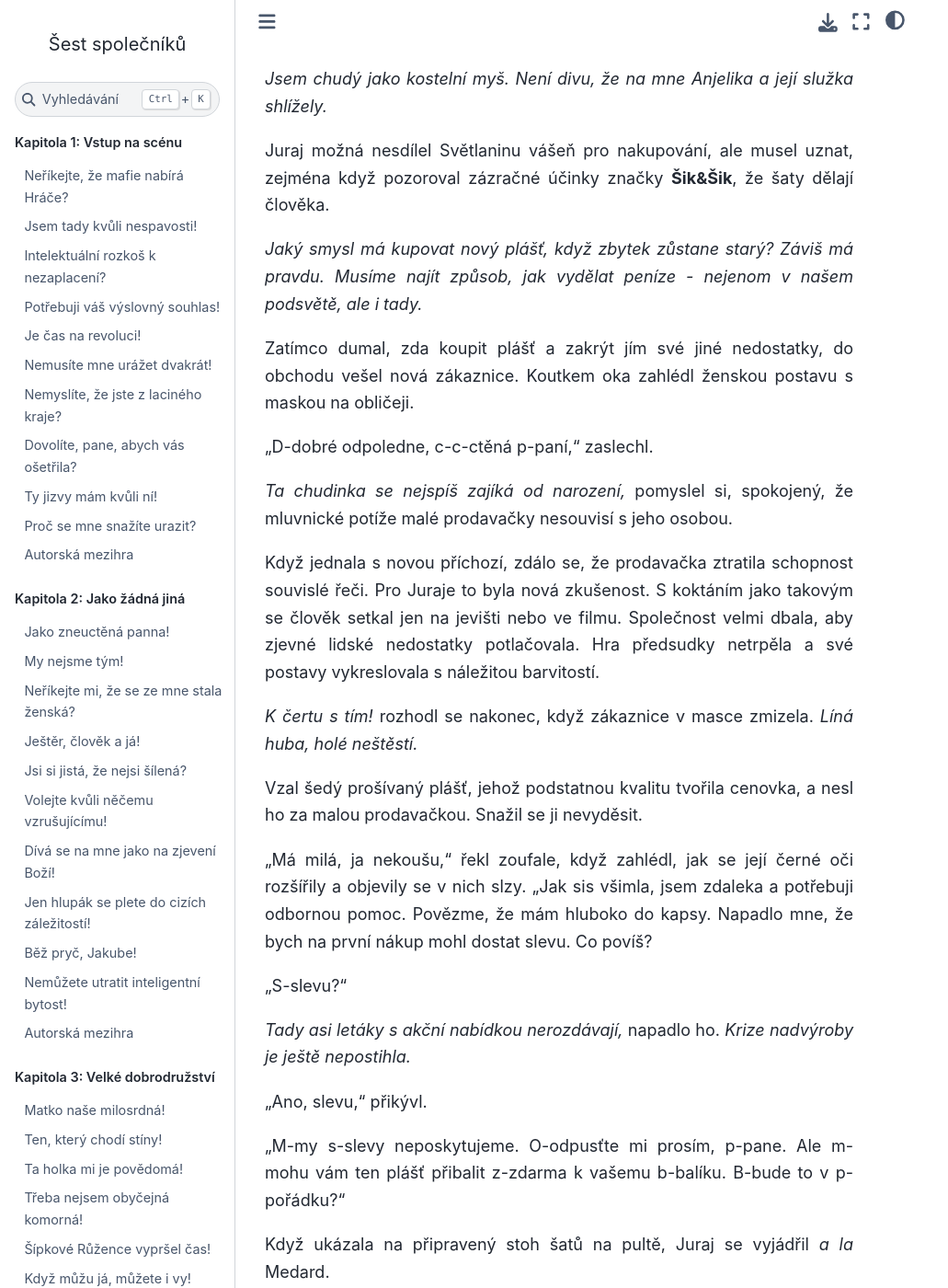
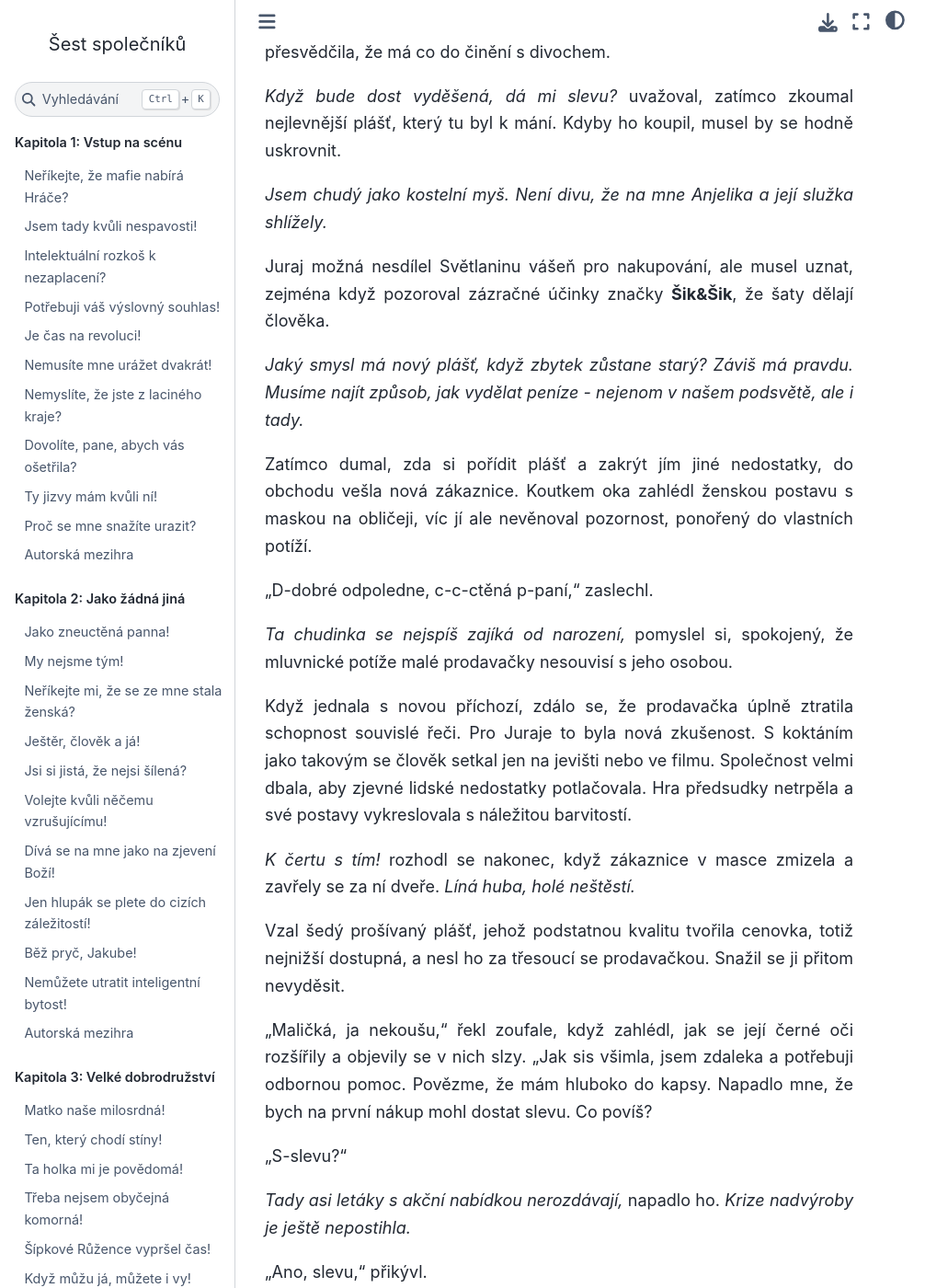
Before and after one commit to hanpari/sest-spolecniku, a Sphinx documentation site: the page built from source/sest_spolecniku/013-pavouci-a-masky/07.md, in a window 1280 px wide and 1400 px high, scrolled down 3703 px. Shown: the whole window at 92% size, without its empty margins (0-1031 px from the left). Built offline with Sphinx 7.4.7 and the Sphinx Book theme 1.1.4, drawn with Linux system fonts in a browser that asks for light colours; pages that are not in the unit, such as notebooks, are missing from menus; some of the changed text lies outside the part shown.

Commit message:
Update 07.md

```diff
--- a/source/sest_spolecniku/013-pavouci-a-masky/07.md
+++ b/source/sest_spolecniku/013-pavouci-a-masky/07.md
@@ -66,13 +70,13 @@
 
 "K čertu s tebou, nádhero!" vykřikl nahlas.
 
-V té chvíli se nacházel v podivuhodné pohádkové představě o středověkém krámku. Více než cokoliv obchod připomínal moderní butik ve fantastických kulisách, spíše takovou hru na staré časy.
+V té chvíli se nacházel v podivuhodné pohádkové představě o středověkém krámku. Více než cokoliv obchod připomínal moderní butik ve fantastických kulisách, spíše takovou hru na staré časy než skutečný originál.
 
 Obchod byl prostorný a vzdušný, plný světla, které sem proudilo z vitrážových oken. Oproti současným butikům tenhle nenabízel velký výběr, šatů bylo málo, zato ale stály víc, než si mohl dovolit.
 
 Maličká prodavačka, hezká jako obrázek a nervózní jako týraná kočka, sebou trhla, sotva uslyšela, jak posílá Světlanu do horoucích pekel.
 
-Juraj jí rychle věnoval úklonu a široký úsměv. "Omlouvám se, slečno, to nebylo na vás. Jen jsem si vzpomněl na osobu, která mi pije krev."
+Juraj jí rychle věnoval úklonu a široký úsměv. "Omlouvám se, maličká, to nebylo na tebe. Jen jsem si vzpomněl na osobu, která mi pije krev."
 
 "S-samozřejmě, c-ctěný p-pane."
 
@@ -80,7 +84,7 @@
 
 Na ulici měl příležitost řadu roztodivných figur, ale jeho vzhled byl i na zdejší poměry výstřední. Pokud se na kohokoliv podobal, pak na hodně zašlého Viléma z Máchova Máje. Možná mu chyběl romantický plnovous, zato ale mu nescházela čupřina zlatých vlasů, které se vzpíraly česání a odstávaly do všech stran. Navíc, jak si všimla i Anjelika, jeho šaty měly své nejlepší za sebou.
 
-"Jsem naprosto neškodný," zabručel. "Zdání klame. Pocházím z dobrého rodu z pohraničí."
+"Jsem jako krteček - možná špinavý, ale naprosto neškodný," zabručel. "Pocházím z dobrého rodu z pohraničí."
 
 Ani tím ubohou prodavačku neuklidnil. Naopak, zmínka o pohraničí ji přesvědčila, že má co do činění s divochem.
 
@@ -90,21 +94,21 @@
 
 Juraj možná nesdílel Světlaninu vášeň pro nakupování, ale musel uznat, zejména když pozoroval zázračné účinky značky **Šik&Šik**, že šaty dělají člověka.
 
-*Jaký smysl má kupovat nový plášť, když zbytek zůstane starý? Záviš má pravdu. Musíme najít způsob, jak vydělat peníze - nejenom v našem podsvětě, ale i tady.*
+*Jaký smysl má nový plášť, když zbytek zůstane starý? Záviš má pravdu. Musíme najít způsob, jak vydělat peníze - nejenom v našem podsvětě, ale i tady.*
 
-Zatímco dumal, zda koupit plášť a zakrýt jím své jiné nedostatky, do obchodu vešel nová zákaznice. Koutkem oka zahlédl ženskou postavu s maskou na obličeji.
+Zatímco dumal, zda si pořídit plášť a zakrýt jím jiné nedostatky, do obchodu vešla nová zákaznice. Koutkem oka zahlédl ženskou postavu s maskou na obličeji, víc jí ale nevěnoval pozornost, ponořený do vlastních potíží.
 
 "D-dobré odpoledne, c-c-ctěná p-paní," zaslechl.
 
 *Ta chudinka se nejspíš zajíká od narození,* pomyslel si, spokojený, že mluvnické potíže malé prodavačky nesouvisí s jeho osobou.
 
-Když jednala s novou příchozí, zdálo se, že prodavačka ztratila schopnost souvislé řeči. Pro Juraje to byla nová zkušenost. S koktáním jako takovým se člověk setkal jen na jevišti nebo ve filmu. Společnost velmi dbala, aby zjevné lidské nedostatky potlačovala. Hra předsudky netrpěla a své postavy vykreslovala s náležitou barvitostí.
+Když jednala s novou příchozí, zdálo se, že prodavačka úplně ztratila schopnost souvislé řeči. Pro Juraje to byla nová zkušenost. S koktáním jako takovým se člověk setkal jen na jevišti nebo ve filmu. Společnost velmi dbala, aby zjevné lidské nedostatky potlačovala. Hra předsudky netrpěla a své postavy vykreslovala s náležitou barvitostí.
 
-*K čertu s tím!* rozhodl se nakonec, když zákaznice v masce zmizela. *Líná huba, holé neštěstí.*
+*K čertu s tím!* rozhodl se nakonec, když zákaznice v masce zmizela a zavřely se za ní dveře. *Líná huba, holé neštěstí.*
 
-Vzal šedý prošívaný plášť, jehož podstatnou kvalitu tvořila cenovka, a nesl ho za malou prodavačkou. Snažil se ji nevyděsit.
+Vzal šedý prošívaný plášť, jehož podstatnou kvalitu tvořila cenovka, totiž nejnižší dostupná, a nesl ho za třesoucí se prodavačkou. Snažil se ji přitom nevyděsit.
 
-"Má milá, ja nekoušu," řekl zoufale, když zahlédl, jak se její černé oči rozšířily a objevily se v nich slzy. "Jak sis všimla, jsem zdaleka a potřebuji odbornou pomoc. Povězme, že mám hluboko do kapsy. Napadlo mne, že bych na první nákup mohl dostat slevu. Co povíš?
+"Maličká, ja nekoušu," řekl zoufale, když zahlédl, jak se její černé oči rozšířily a objevily se v nich slzy. "Jak sis všimla, jsem zdaleka a potřebuji odbornou pomoc. Povězme, že mám hluboko do kapsy. Napadlo mne, že bych na první nákup mohl dostat slevu. Co povíš?
 
 "S-slevu?"
 
```
Also changed, not shown: other parts of source/sest_spolecniku/013-pavouci-a-masky/07.md (+9 -5 lines).
